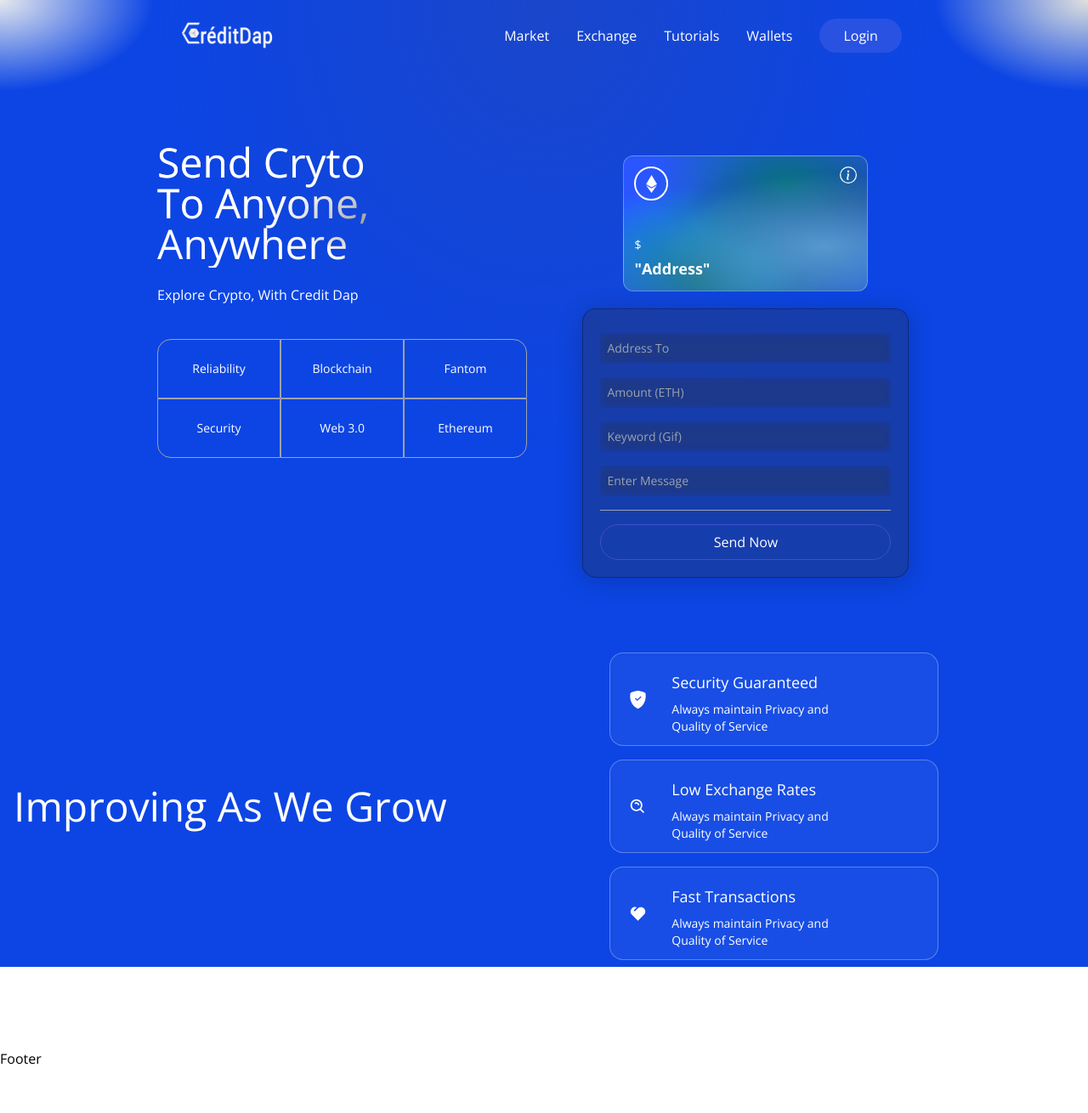
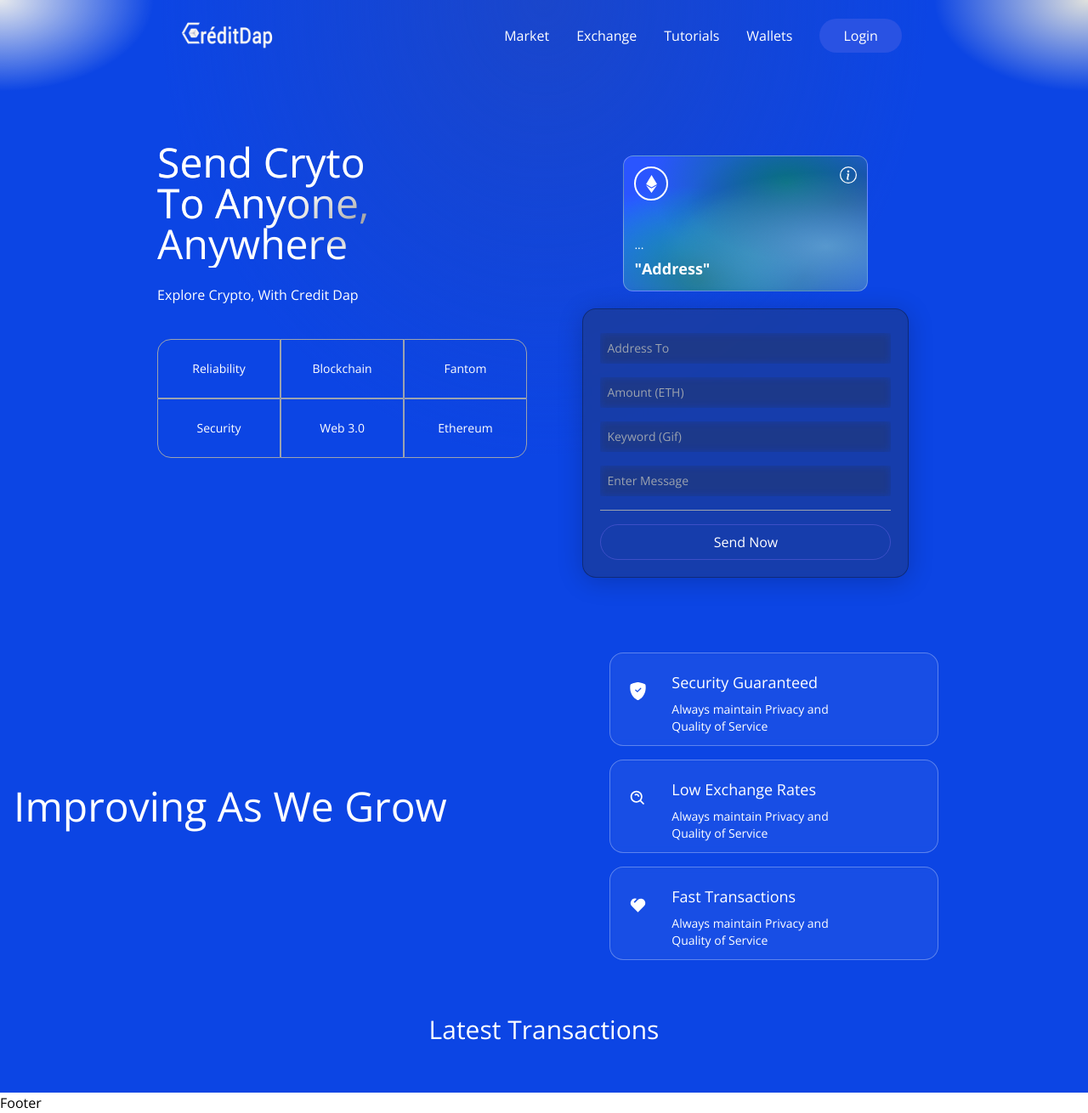
Before and after one commit to zairefrazier/Credit-DApp, a React (Vite) app in the folder client/: page / in a window 1280 px wide. Shown: the whole page at 85% size. Before the commit the page ends 1258 px from the top, so only its background shows below. Built offline with nearby package versions, Linux system fonts and the light colour scheme.

Commit message:
Added Transactions

```diff
--- a/client/src/components/Services.jsx
+++ b/client/src/components/Services.jsx
@@ -4,7 +4,7 @@ import { RiHeart2Fill} from 'react-icons/ri';
 
 const ServiceCard = ({ color, title, icon, Subtitle}) => (
     <div className='flex flex-row justify-start items-center white-glassmorphism p-3 m-2 cursor-pointer hover:shadow-xl'>
-        <div className={'w-10 h-10 rounded-full flex justify-center items-center ${color}'}>
+        <div className={'w-10 h-10 rounded-full flex justify-center items-center' + {color}}>
             {icon}
         </div>
         <div className='ml-5 flex flex-col flex-1'>
--- a/client/src/components/Transactions.jsx
+++ b/client/src/components/Transactions.jsx
@@ -5,13 +5,24 @@ import { TransactionsContext } from "../context/TransactionsContext";
 import dummyData from "../utils/dummyData";
 
 const Transactions = () => {
+
+    const { currentAccount } = useContext(TransactionsContext)
     return (
-        <div className="flex w-full justify-center items-center 2xl:px-20 gradient">
+        <div className="flex w-full justify-center items-center 2xl:px-20 gradient-bg-transactions">
 
             <div className="flex flex-col md:pd-12 py-12 px-4">
+            { currentAccount ? (
+                <h3 className="text-white text-3xl text-center my-2">
+                    Latest Transactions
+                </h3>
 
+            ) :
+            (
+                <h3 className="text-white text-3xl text-center my-2">
+                    Connect Accout to View Transactions
+                </h3>
 
-
+            )}
             </div>
         </div>
     );
--- a/client/src/components/Welcome.jsx
+++ b/client/src/components/Welcome.jsx
@@ -5,7 +5,7 @@ import { BsInfoCircle } from "react-icons/bs";
 
 import { TransactionsContext } from "../context/TransactionsContext";
 import { Loader } from ".";
-
+import { shortenAdd } from "../utils/shortenAdd";
 
 const commonStyles = "min-h-[70px] sm:px-0 px-2 sm:min-w-[120px] flex justify-center items-center border-[0.5px] border-gray-400 text-sm font-light text-white";
 
@@ -95,7 +95,7 @@ const Welcome = () => {
                             </div>
                             <div>
                                 <p className="text-white font-light text-sm">
-                                    ${currentAccount}
+                                    { shortenAdd(currentAccount) }
                                 </p>
                                 <p className="text-white font-bold text-lg mt-1">
                                     "Address"
--- a/client/src/index.css
+++ b/client/src/index.css
@@ -28,10 +28,9 @@ body {
 }
 
 .gradient-bg-transactions {
-  background-color: #0f0e13;
+  background-color:#0c45e4;
   background-image:
-    radial-gradient(at 0% 100%, hsla(253,16%,7%,1) 0, transparent 50%),
-    radial-gradient(at 50% 0%, hsla(225,39%,25%,1) 0, transparent 50%);
+    radial-gradient(at 0% 0%, rgb(12, 69, 228) 0, transparent 50%)
 }
 
 .gradient-bg-footer {
--- /dev/null
+++ b/client/src/utils/shortenAdd.js
@@ -0,0 +1 @@
+export const shortenAdd = (address) => address.slice(0,5)+ '...' + address.slice(address.length - 4)
```
